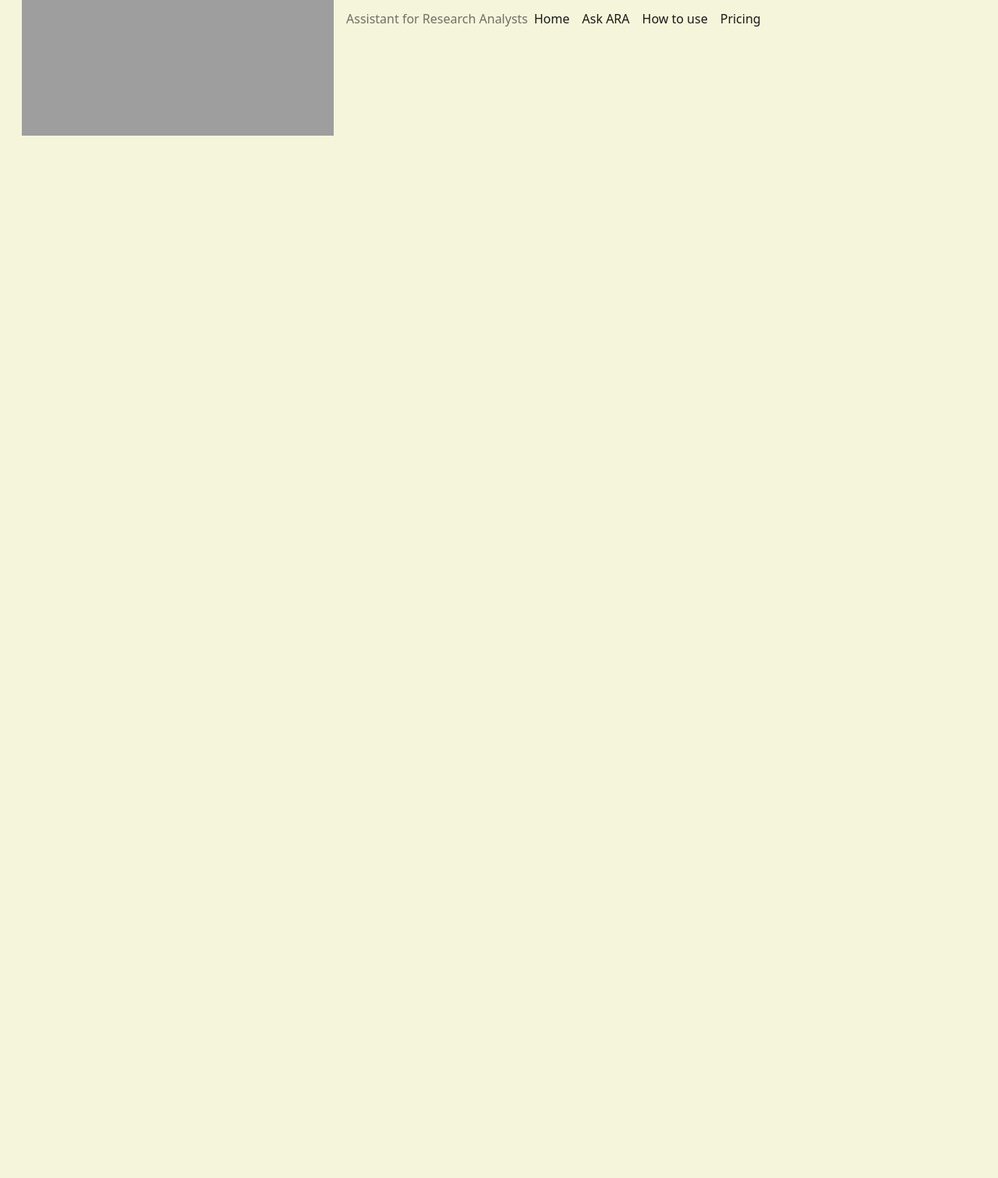
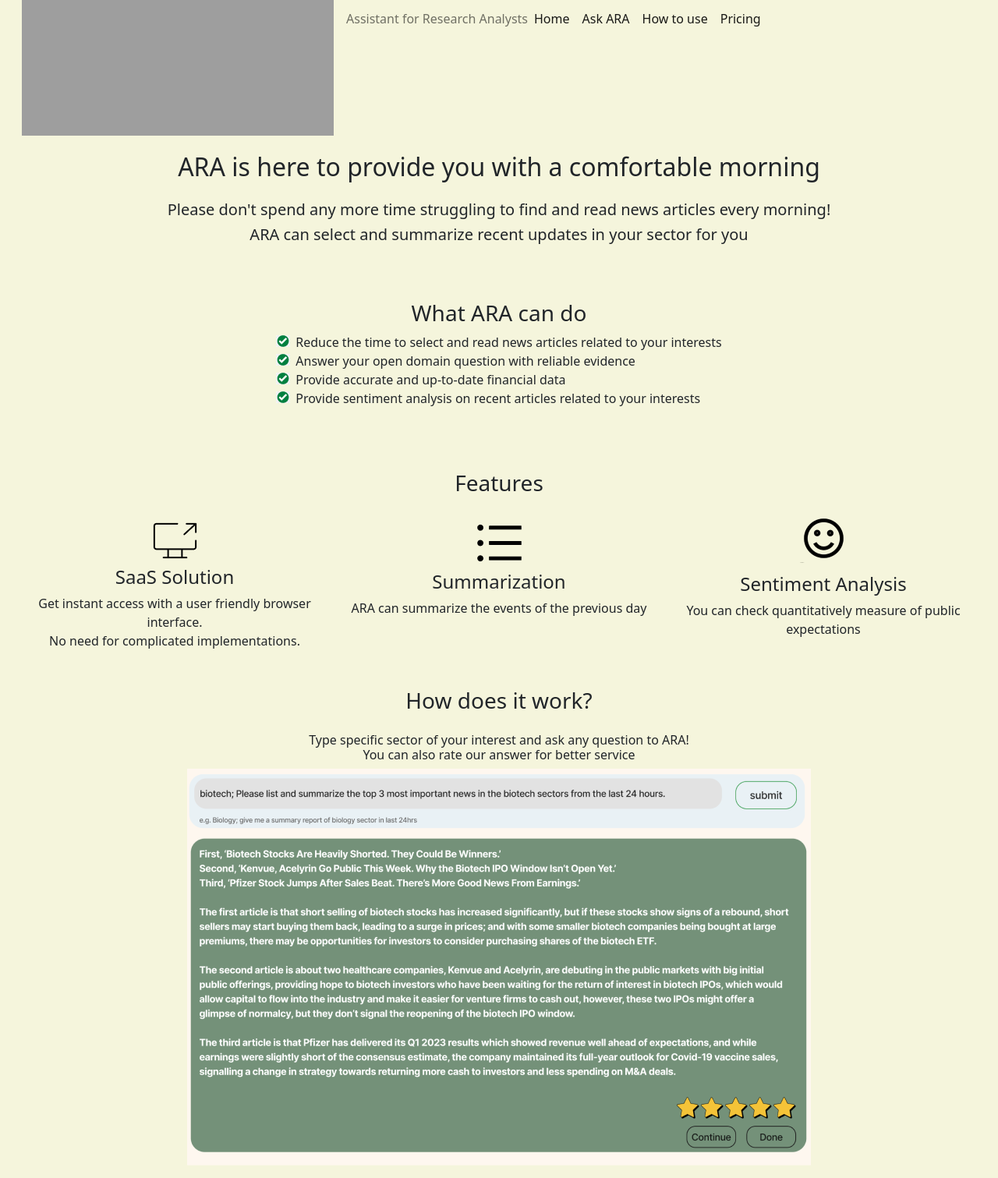
Before and after one commit to minwl/ARA, a Flask app: template flask/templates/howto.html in a window 1280 px wide. Shown: the part 147-1658 px from the top of the page at 78% size. Before the commit the page ends 321 px from the top, so only its background shows below. Run offline with Flask 3, Linux system fonts and the light colour scheme; the template is opened without the code that fills it, so the values that code supplies are empty; some libraries are stand-ins or nearby versions; grey boxes are pictures that could not be loaded.

Commit message:
update howto.html

```diff
--- a/flask/static/index.css
+++ b/flask/static/index.css
@@ -1,17 +1,18 @@
 body{
   background-color: beige;
+  font-family:system-ui;
 }
 .bd-main {
     margin-top: 5px; margin-left: 10px;
   }
   .bd-intro {
-    background-color:rgb(159, 230, 189); font-weight : bold;color: white;
+    background-color:rgb(87, 176, 124); font-weight : bold;color: white;
     border-radius: 10px;
     box-shadow: 5px 5px 5px grey;
     margin-top: 5px;
   }
   .bd-answer {
-    background-color:rgb(159, 230, 189); font-weight : bold;color: white;
+    background-color:rgb(87, 176, 124);  font-weight : bold;color: white;
     border-radius: 10px;
     box-shadow: 5px 5px 5px grey;
     margin-top: 5px;
@@ -96,3 +97,13 @@ input.underline {
     background-color: beige;
     margin-top: 10px;
 }
+
+#title{
+  color: white;
+  text-shadow: 2px 2px 3px grey;
+}
+
+#list{
+  list-style-image: url('icon.png');
+  text-align: left;
+}
--- a/flask/templates/howto.html
+++ b/flask/templates/howto.html
@@ -43,8 +43,52 @@
     </div>
   </header>
 
-  <body>
+  <body >
     <div class = 'container-fluid center-screen'>
+      <div>
+        <H2 >ARA is here to provide you with a comfortable morning</H2>
+          <div class = 'p-3'>
+          <H5>Please don't spend any more time struggling to find and read news articles every morning!</H5>
+          <h5>ARA can select and summarize recent updates in your sector for you</h5>
+          </div>
+      </div>
+      <div id = 'list' class = 'p-5'>
+          <H3 style = 'text-align: center;'>What ARA can do</H3>
+          <li>Reduce the time to select and read news articles related to your interests</li>
+          <li>Answer your open domain question with reliable evidence </li>
+          <li>Provide accurate and up-to-date financial data</li>
+          <li>Provide sentiment analysis on recent articles related to your interests</li>
+      </div>
+      <div class="p-3">
+        <H3 class ='p-3'>Features</H3>
+        <div class = 'row'>
+          <div class = 'col-4'>
+            <img src = '../static/icon1.png'>
+            <h4>SaaS Solution</h4>
+            Get instant access with a user friendly browser interface. <br> No need for complicated implementations.
+          </div>
+          <div class = 'col-4'>  <img src = '../static/icon2.png'>
+            <h4>Summarization</h4>
+            ARA can summarize the events of the previous day
+          </div>
+          <div class = 'col-4'>    <img src = '../static/icon3.png'>
+            <h4>Sentiment Analysis</h4>
+            You can check quantitatively measure of public expectations
+          </div>
+        </div>
+      </div>
+
+      <div class = 'p-3'>
+        <H3 class ='p-3'>How does it work?</H3>
+        <h6>
+        Type specific sector of your interest and ask any question to ARA! <br>
+        You can also rate our answer for better service
+        </h6>
+        <img src = '../static/sample.png'> </img>
+
+
+      </div>
+
 
 
 
```
Also changed, not shown: flask/static/icon.png (added), flask/static/icon1.png (added), flask/static/icon2.png (added), flask/static/icon3.png (added), flask/static/sample.png (added), 2 other files.
